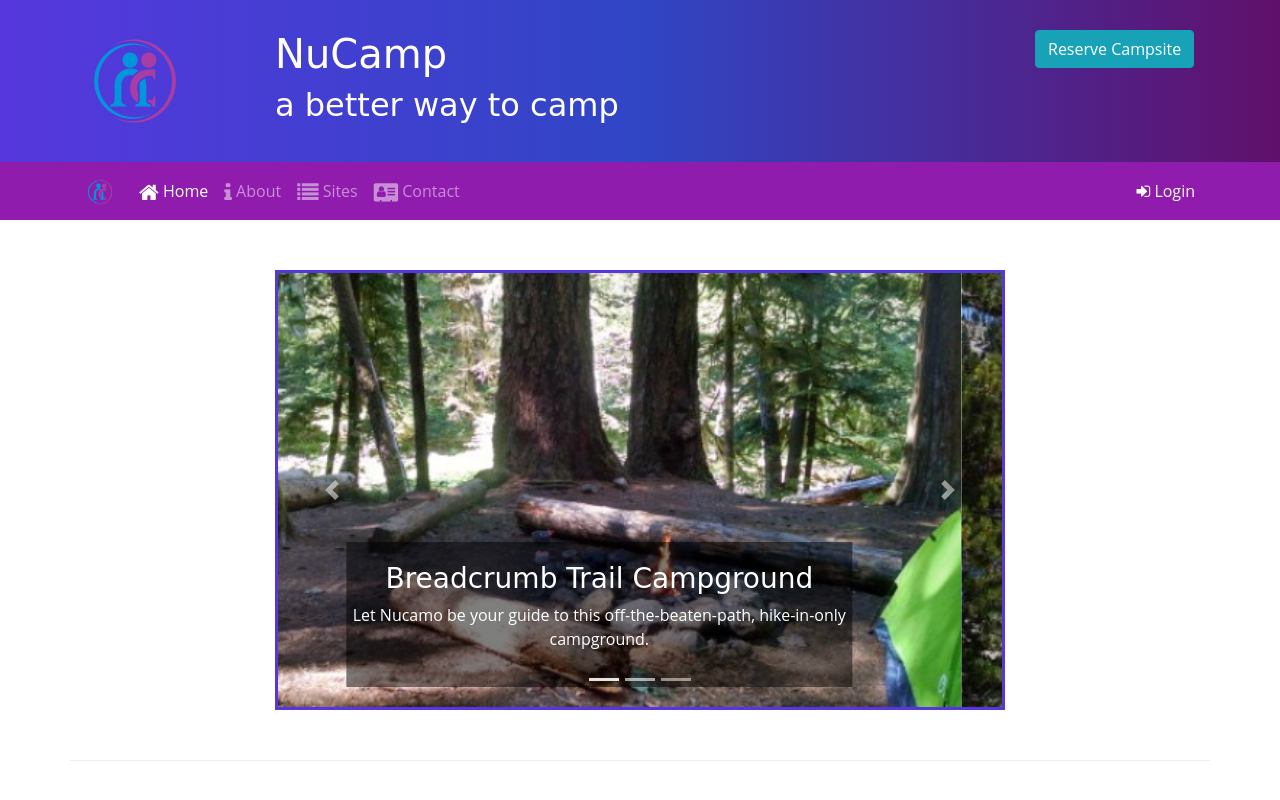
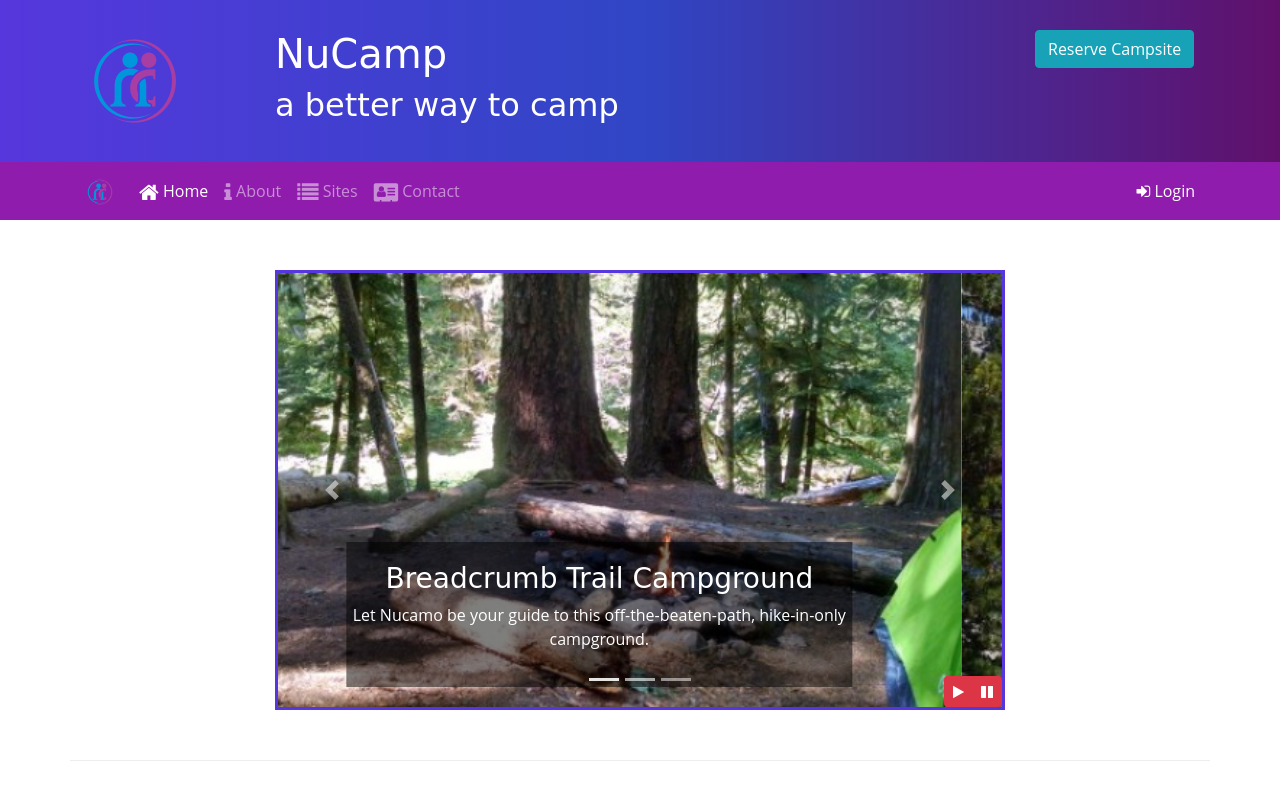
Before and after one commit to Yameezus/NucampSite, a website: page index.html in a window 1280 px wide. Shown: the top 800 px of the page. Drawn offline with nearby package versions, Linux system fonts and the light colour scheme.

Commit message:
BootstrapAndJQueryPart1

```diff
--- a/css/styles.css
+++ b/css/styles.css
@@ -48,3 +48,10 @@ a, a:hover {
     color: inherit;
     text-decoration: none;
   }
+
+  #carouselButton {
+      position: absolute;
+      right: 0;
+      bottom: 0;
+      z-index: 100;
+  }
--- a/index.html
+++ b/index.html
@@ -12,8 +12,6 @@
     <link rel="stylesheet" href="node_modules/bootstrap-social/bootstrap-social.css"/>
     <link rel="stylesheet" href="https://fonts.googleapis.com/css/family=Lobster|Open+Sans"/>
     <link rel="stylesheet" href="css/styles.css"/>
-
-    <title>NuCamp: A Better Way To Camp</title>
 </head>
 
 <body>
@@ -190,6 +188,14 @@
                         <span class="carousel-control-next-icon"></span>
                         <span class="sr-only">Next</span>
                     </a>
+                    <div class="btn-group" id="carouselButton">
+                        <button class="btn btn-danger btn-sm" id="carouselPlay">
+                            <i class="fa fa-play"></i>
+                        </button>
+                        <button class="btn btn-danger btn-sm" id="carouselPause">
+                            <i class="fa fa-pause"></i>
+                        </button>
+                    </div>
                 </div>
             </div>
         </div>
@@ -272,11 +278,16 @@
     <!-- jQuery must come first, then Popper.js, then the Bootstrap JavaScript plugins.-->
     <script src="node_modules/jquery/dist/jquery.slim.min.js"></script>
     <script src="node_modules/bootstrap/dist/js/bootstrap.min.js"></script>
-
     <script>
-        $(function () {
-            $(`[data-toggle="tooltip"]`).tooltip()
-        })
+        $(function() {
+            $(".carousel").carousel( { interval: 2000 } );
+            $("#carouselPause").click(function(){
+                $(".carousel").carousel("pause");
+            });
+            $("#carouselPlay").click(function(){
+                $(".carousel").carousel("cycle");
+            });
+        });
     </script>
 
 </body>
```
